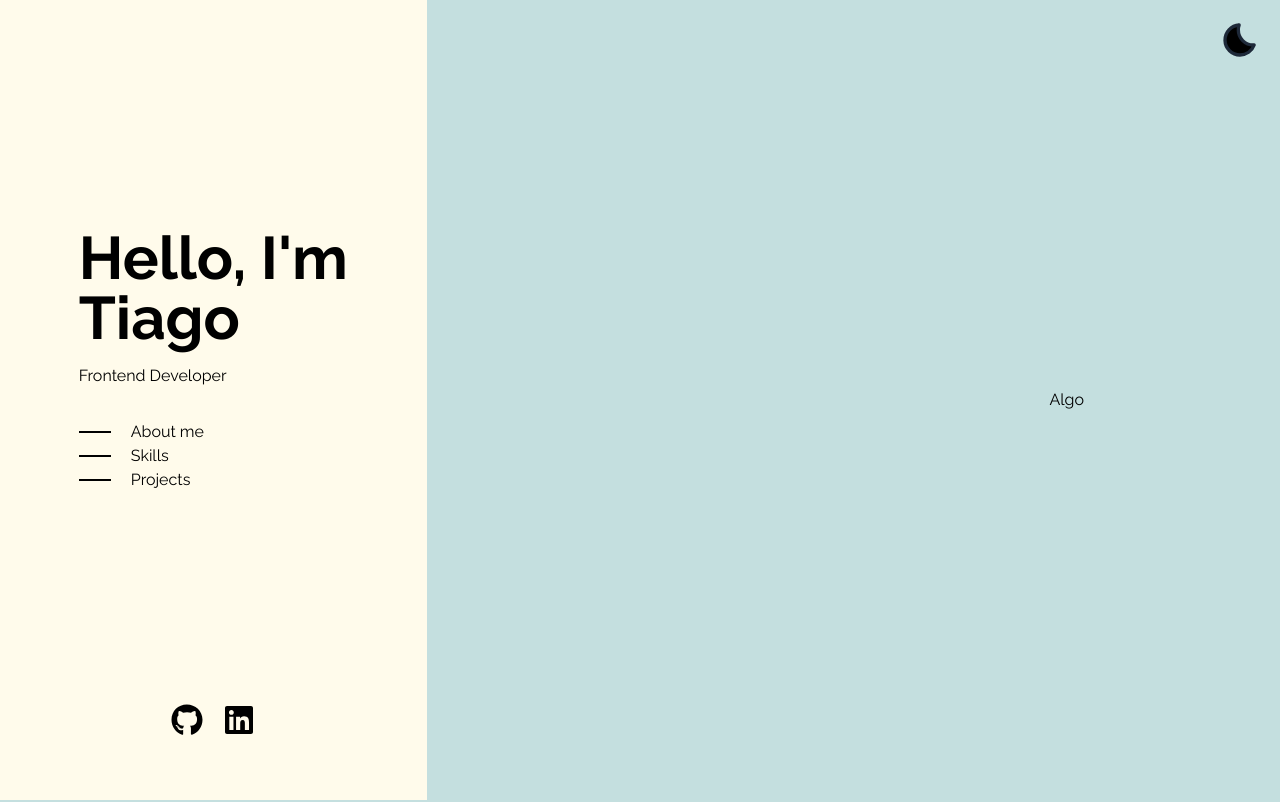
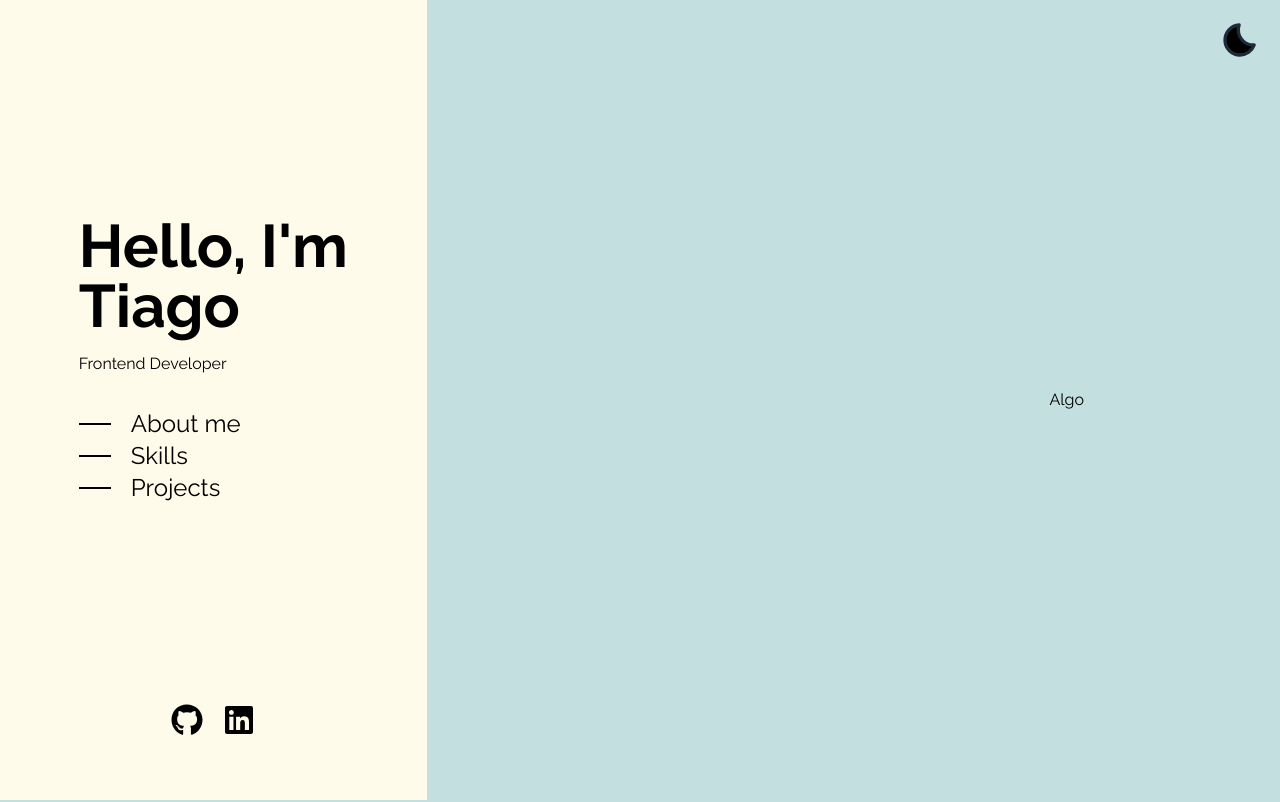
Before and after one commit to Tiago-salva/Portafolio, a React (Vite) app: page / in a window 1280 px wide. Shown: the top 802 px of the page. Built offline with nearby package versions, Linux system fonts and the light colour scheme.

Commit message:
feat: update Nav component text styling for better visibility

```diff
--- a/src/components/Nav.jsx
+++ b/src/components/Nav.jsx
@@ -4,15 +4,15 @@ export default function Nav() {
       <ul className="flex flex-col">
         <a href="#about-me" className="flex items-center group">
           <div className="w-8 h-0.5 bg-black mr-5 group-hover:w-12 transition-all"></div>
-          <p>About me</p>
+          <p className="text-2xl">About me</p>
         </a>
         <a href="#skills" className="flex items-center group">
           <div className="w-8 h-0.5 bg-black mr-5 group-hover:w-12 transition-all"></div>
-          <p>Skills</p>
+          <p className="text-2xl">Skills</p>
         </a>
         <a href="#projects" className="flex items-center group">
           <div className="w-8 h-0.5 bg-black mr-5 group-hover:w-12 transition-all"></div>
-          <p>Projects</p>
+          <p className="text-2xl">Projects</p>
         </a>
       </ul>
     </nav>
```
